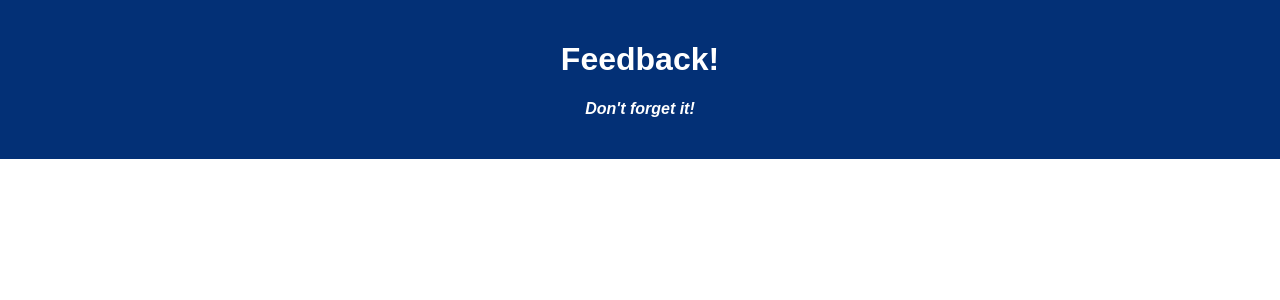
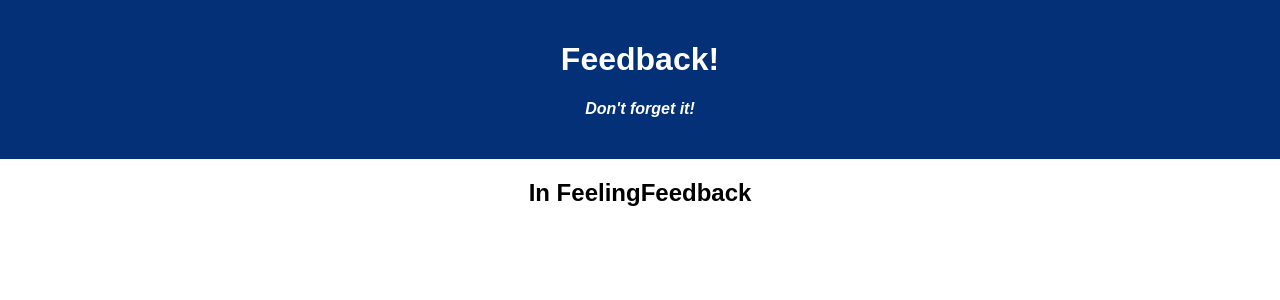
Before and after one commit to brandonwharton/Daily-Feedback-Form, a React (Create React App) app: page / in a window 1280 px wide. Shown: the top 300 px of the page. Built offline with nearby package versions, Linux system fonts and the light colour scheme.

Commit message:
Created FeelingFeedback component, tested import/export

```diff
--- a/src/components/App/App.jsx
+++ b/src/components/App/App.jsx
@@ -1,6 +1,8 @@
 import React from 'react';
 import axios from 'axios';
 import './App.css';
+// component imports
+import FeelingFeedback from '../FeelingFeedback/FeelingFeedback';
 
 function App() {
 
@@ -11,6 +13,7 @@ function App() {
         <h1 className='App-title'>Feedback!</h1>
         <h4>Don't forget it!</h4>
       </header>
+      <FeelingFeedback />
     </div>
   );
 }
--- /dev/null
+++ b/src/components/FeelingFeedback/FeelingFeedback.jsx
@@ -0,0 +1,8 @@
+function FeelingFeedback () {
+
+    return (
+        <h2>In FeelingFeedback</h2>
+    )
+}
+
+export default FeelingFeedback;
```
